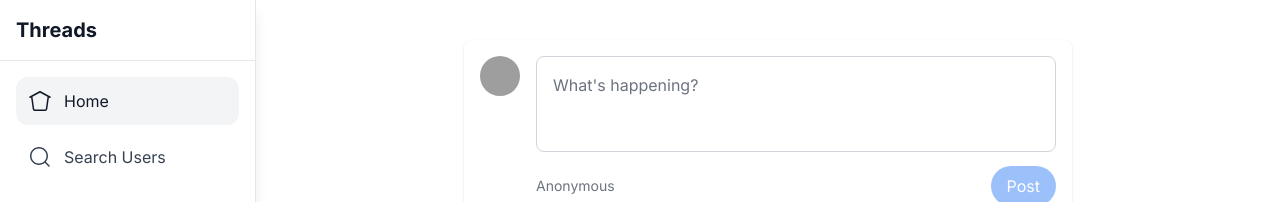
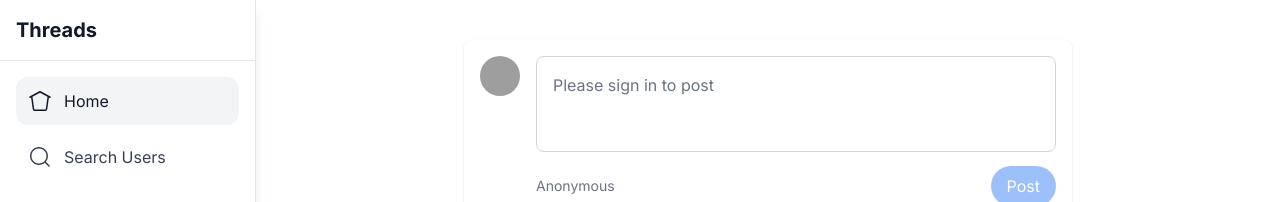
Before and after one commit to nolen22/twitdupe, a Next.js app: page / in a window 1280 px wide. Shown: the top 202 px of the page. Built offline with nearby package versions, Linux system fonts and the light colour scheme; no server answers; the database is empty; grey boxes are pictures that could not be loaded.

Commit message:
fix: improve post functionality with better error handling and session management

```diff
--- a/src/app/api/threads/route.ts
+++ b/src/app/api/threads/route.ts
@@ -48,7 +48,7 @@
   try {
     const session = await getServerSession(authOptions);
     if (!session?.user?.name) {
-      return NextResponse.json({ error: 'Unauthorized' }, { status: 401 });
+      return NextResponse.json({ error: 'Please sign in to post' }, { status: 401 });
     }
 
     const { content } = await request.json();
@@ -62,7 +62,7 @@
 
     // First, ensure the user exists
     const user = await prisma.user.upsert({
-      where: { email: session.user.email || session.user.name },
+      where: { name: session.user.name },
       update: {},
       create: {
         name: session.user.name,
@@ -76,6 +76,8 @@
       data: {
         content,
         authorId: user.id,
+        authorName: user.name,
+        authorImage: user.image || `https://api.dicebear.com/7.x/avataaars/svg?seed=${user.name}`,
       },
     }) as any;
 
--- a/src/app/components/ThreadForm.tsx
+++ b/src/app/components/ThreadForm.tsx
@@ -2,6 +2,7 @@
 
 import { useState } from 'react';
 import { useUser } from '../context/UserContext';
+import { useRouter } from 'next/navigation';
 
 interface ThreadFormProps {
   onThreadCreated?: (thread: any) => void;
@@ -10,13 +11,22 @@
 export default function ThreadForm({ onThreadCreated }: ThreadFormProps) {
   const [content, setContent] = useState('');
   const [isLoading, setIsLoading] = useState(false);
+  const [error, setError] = useState('');
   const { user } = useUser();
+  const router = useRouter();
 
   const handleSubmit = async (e: React.FormEvent) => {
     e.preventDefault();
     if (!content.trim() || isLoading) return;
 
+    if (!user?.name) {
+      setError('Please sign in to post');
+      return;
+    }
+
     setIsLoading(true);
+    setError('');
+
     try {
       const response = await fetch('/api/threads', {
         method: 'POST',
@@ -27,7 +37,8 @@
       });
 
       if (!response.ok) {
-        throw new Error('Failed to create thread');
+        const data = await response.json();
+        throw new Error(data.error || 'Failed to create thread');
       }
 
       const newThread = await response.json();
@@ -35,6 +46,7 @@
       onThreadCreated?.(newThread);
     } catch (error) {
       console.error('Error creating thread:', error);
+      setError(error instanceof Error ? error.message : 'Failed to create thread');
     } finally {
       setIsLoading(false);
     }
@@ -53,17 +65,20 @@
             <textarea
               value={content}
               onChange={(e) => setContent(e.target.value)}
-              placeholder="What's happening?"
+              placeholder={user?.name ? "What's happening?" : "Please sign in to post"}
               className="w-full h-24 p-4 border border-gray-300 rounded-lg focus:outline-none focus:ring-2 focus:ring-blue-500 bg-white text-gray-900 placeholder-gray-500 resize-none"
-              disabled={isLoading}
+              disabled={!user?.name}
             />
+            {error && (
+              <p className="text-red-500 text-sm mt-2">{error}</p>
+            )}
             <div className="flex justify-between items-center mt-2">
               <span className="text-sm text-gray-500">
                 {user?.name || 'Anonymous'}
               </span>
               <button
                 type="submit"
-                disabled={!content.trim() || isLoading}
+                disabled={!content.trim() || isLoading || !user?.name}
                 className="px-4 py-2 bg-blue-500 text-white rounded-full hover:bg-blue-600 focus:outline-none focus:ring-2 focus:ring-blue-500 disabled:opacity-50 disabled:cursor-not-allowed"
               >
                 {isLoading ? 'Posting...' : 'Post'}
```
